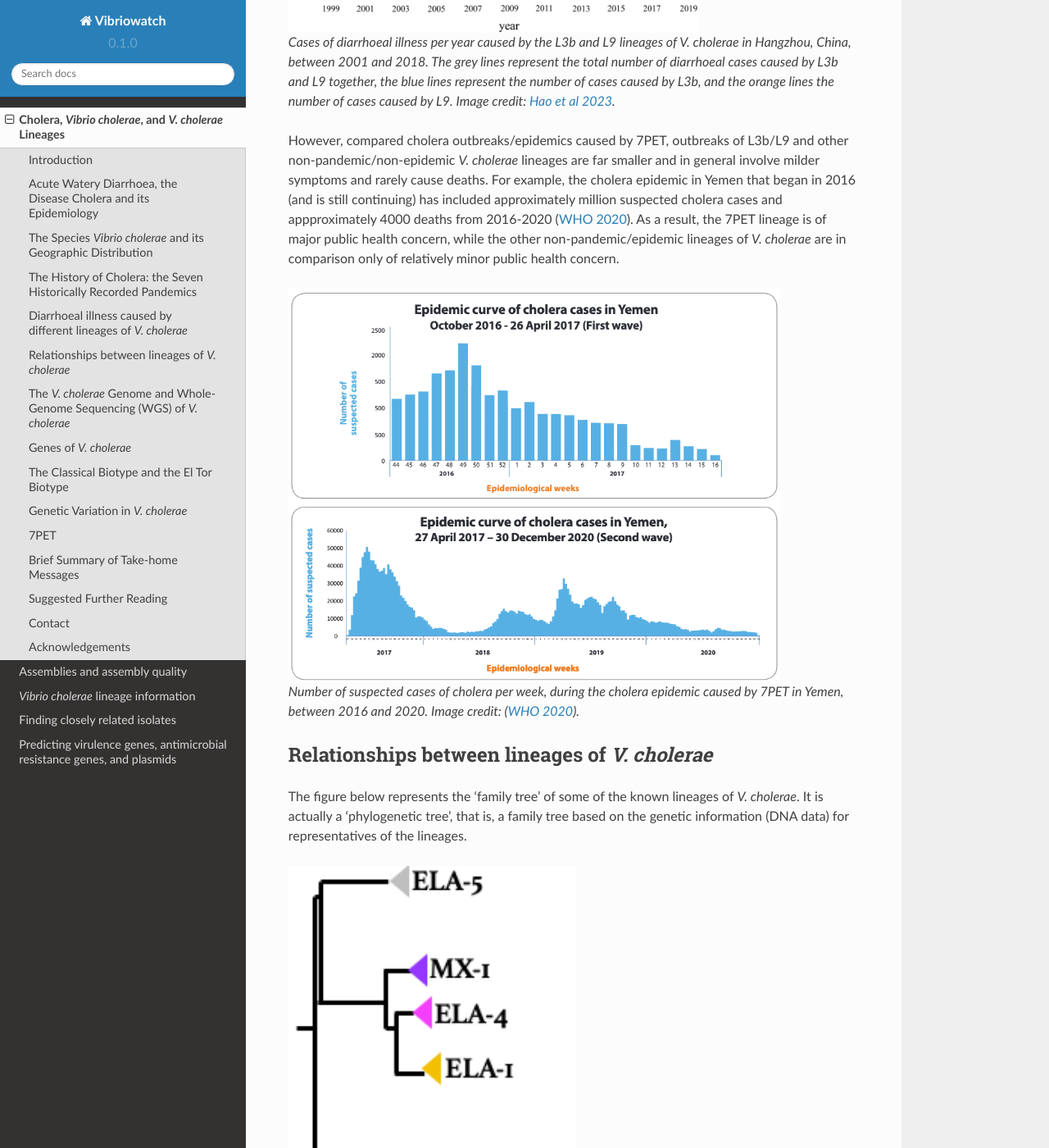
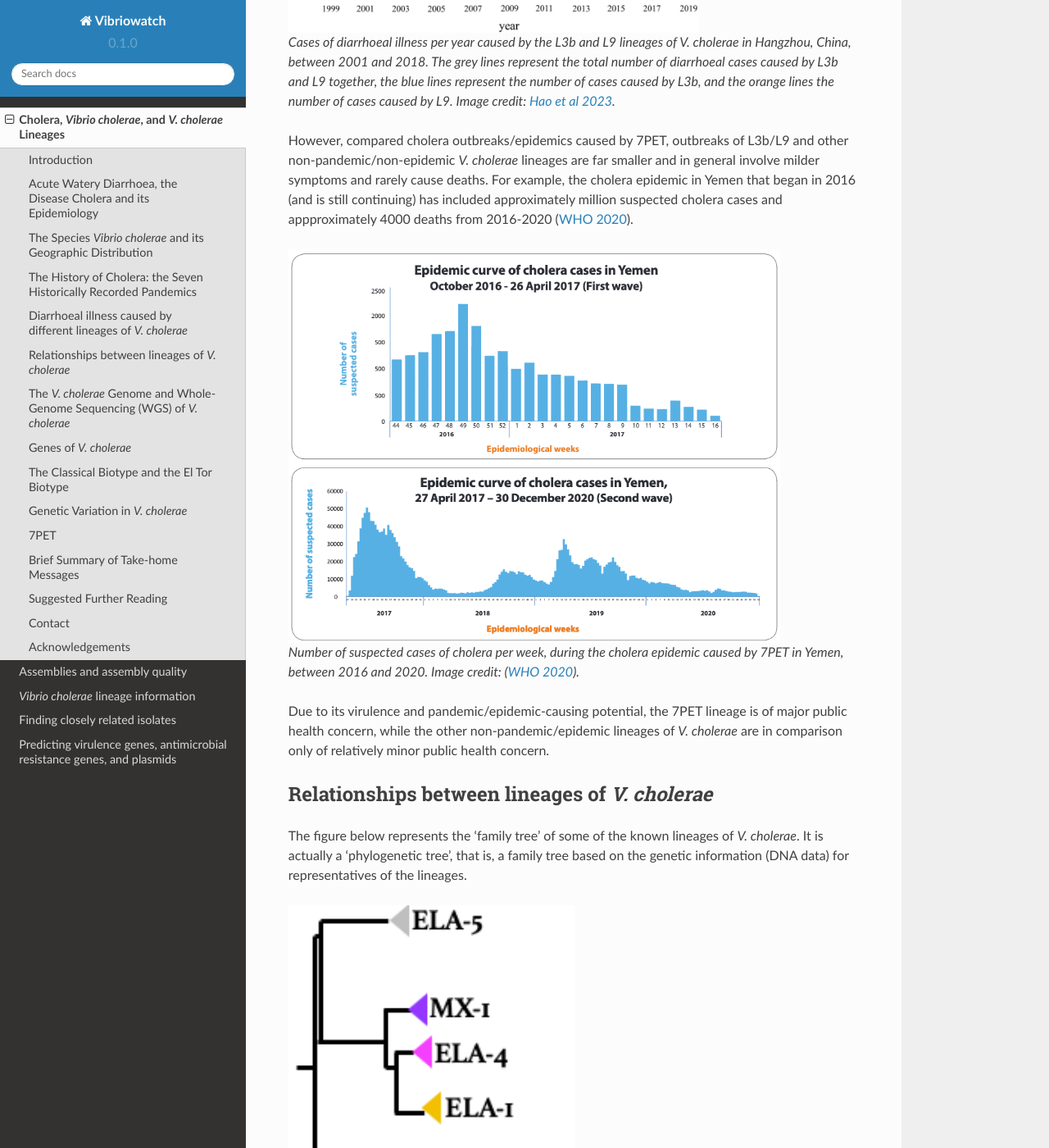
Before and after one commit to avrilcoghlan/cholerabook, a Sphinx documentation site: the page built from docs/source/vibriogenomes.rst, in a window 1280 px wide and 1400 px high, scrolled down 5995 px. Shown: the whole window at 82% size. Built offline with Sphinx 7.4.7 and the Read the Docs theme 2.0.0, drawn with Linux system fonts in a browser that asks for light colours; some of the changed lines change nothing that is shown.

Commit message:
Update vibriogenomes.rst

```diff
--- a/docs/source/vibriogenomes.rst
+++ b/docs/source/vibriogenomes.rst
@@ -156,8 +156,6 @@ However, compared cholera outbreaks/epidemics caused by 7PET, outbreaks of L3b/L
 *V. cholerae* lineages are far smaller and in general involve milder symptoms and
 rarely cause deaths. For example, the cholera epidemic in Yemen that began in 2016 (and is still continuing) has included
 approximately million suspected cholera cases and appproximately 4000 deaths from 2016-2020 (`WHO 2020`_).
-As a result, the 7PET lineage is of major public health concern,
-while the other non-pandemic/epidemic lineages of *V. cholerae* are in comparison only of relatively minor public health concern.
 
 .. _WHO 2020: https://applications.emro.who.int/docs/WHOEMCSR314E-eng.pdf
 
@@ -167,6 +165,9 @@ while the other non-pandemic/epidemic lineages of *V. cholerae* are in compariso
   Number of suspected cases of cholera per week, during the cholera epidemic caused by 7PET in Yemen, between 2016 and 2020. Image credit: (`WHO 2020`_).
 
 .. _WHO 2020: https://applications.emro.who.int/docs/WHOEMCSR314E-eng.pdf
+
+Due to its virulence and pandemic/epidemic-causing potential, the 7PET lineage is of major public health concern,
+while the other non-pandemic/epidemic lineages of *V. cholerae* are in comparison only of relatively minor public health concern.
 
 Relationships between lineages of *V. cholerae*
 -----------------------------------------------
```
